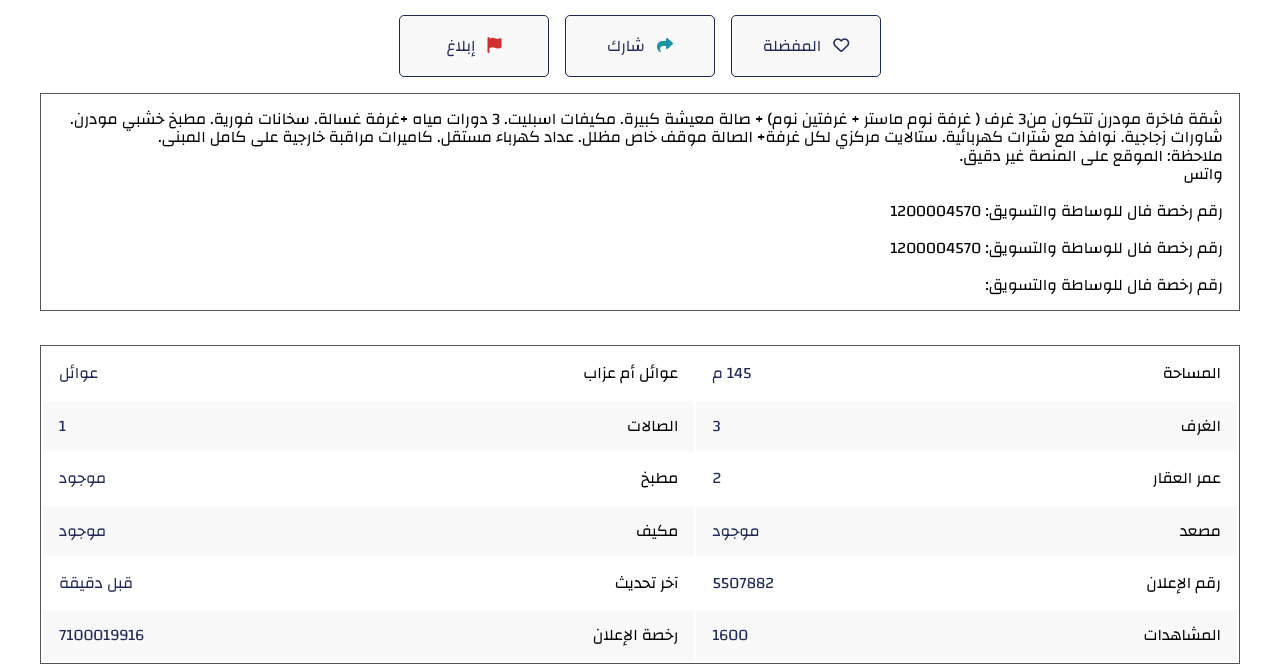
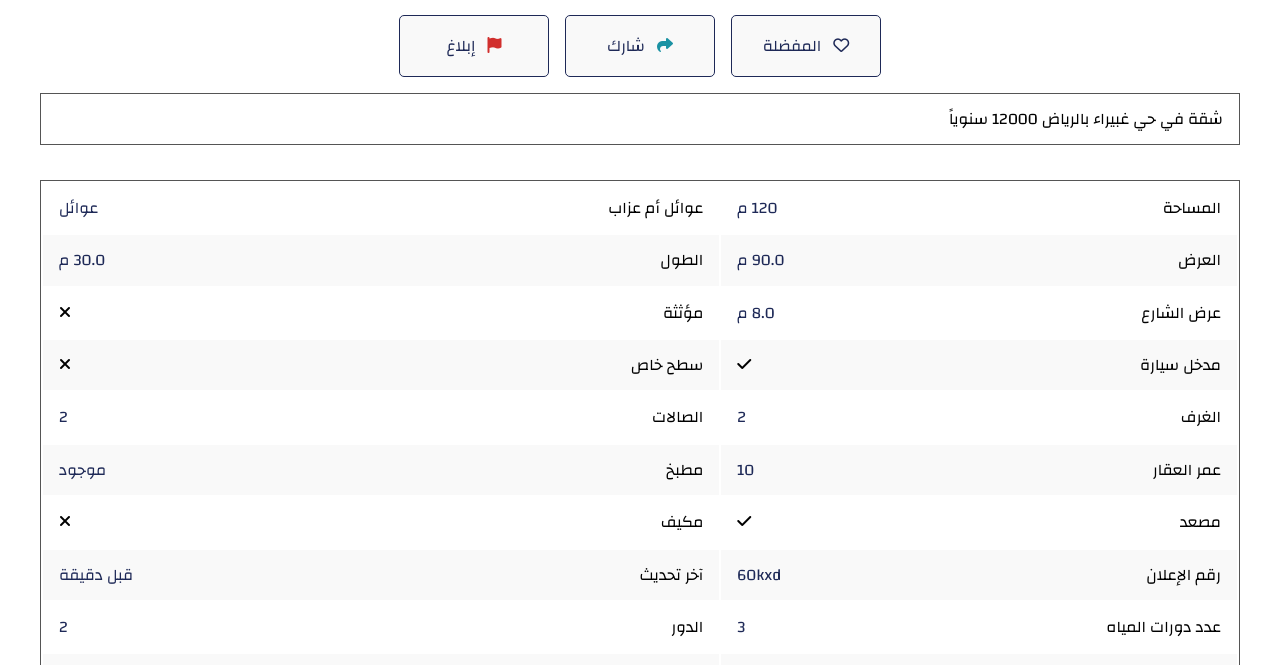
Before and after one commit to abdullahgomah/albdah-backend, a Django app: template property/templates/property/property-details.html in a window 1280 px wide. Shown: the part 777-1442 px from the top of the page. Run offline with Django 4.2, Linux system fonts and the light colour scheme; the template is opened without the code that fills it: values that come from a table or form of the project are taken from there, others are empty; data comes from the database, SQL or seed files in the repository; both versions use the stored data as it was after the commit.

Commit message:
edit property-details.html page, modify details table, add font awesoe icons

```diff
--- a/pages/templates/pages/index.html
+++ b/pages/templates/pages/index.html
@@ -142,7 +142,7 @@
                 <div class="item property">
                     <div class="property__info">
                         <h4 class="property__title">
-                            <a href="#">{{property.title}}</a>
+                            <a href="{% url 'property:property-details' property.number %}">{{property.title}}</a>
                         </h4>
                         <p class="property__price">
                             {{property.price}} ريال / <span>{{property.get_rent_type_display }}</span>
--- a/project/static/css/pages/main.css
+++ b/project/static/css/pages/main.css
@@ -62,6 +62,12 @@ button {
 
 header {
     min-height: 85px;
+    width: 100%;
+    position: sticky;
+    background: var(--secondary-color);
+    z-index: 10000;
+    top: 0;
+    left: 0;
 }
 
 header .container {
--- a/project/static/css/property/property-details.css
+++ b/project/static/css/property/property-details.css
@@ -203,7 +203,8 @@ body {
 }
 
 .advertiser__contact #btn__whatsapp {
-    background: #2cb12c;
+    background: #61cf70;
+    color: #f9f9f9;
 }
 
 @media (min-width: 900px) {
--- a/property/templates/property/property-details.html
+++ b/property/templates/property/property-details.html
@@ -28,19 +28,25 @@
 <section class="property">
     <div class="container">
 
-        <h3 class="property__title"> شقة للإيجار في شارع أبي سعد التيمي</h3>
+        <h3 class="property__title">{{property.title}}</h3>
         <h3 class="property__cost">
-            45000 ريال / <span id="type">سنوي</span>
+            {{property.price}} ريال / <span id="type">{{property.get_rent_type_display}}</span>
         </h3>
 
 
         <div class="gallery">
             <div class="swiper mySwiper">
                 <div class="swiper-wrapper">
+
+                    {% for img in property.imgs.all %}
+
+
                     <div class="swiper-slide">
-                        <img src="./assets/imgs/property_1_cover_img.webp" alt="">
+                        <img src="{{img.img.url}}" alt="">
                     </div>
-                    <div class="swiper-slide">
+                    {% endfor %}
+
+                    <!-- <div class="swiper-slide">
                         <img src="./assets/imgs/property_img_2.webp" alt="">
                     </div>
                     <div class="swiper-slide">
@@ -48,13 +54,19 @@
                     </div>
                     <div class="swiper-slide">
                         <img src="./assets/imgs/property_img_4.webp" alt="">
-                    </div>
+                    </div> -->
                 </div>
             </div>
             <p class="pics__count">
                 <i class="fa-solid fa-border-none"></i>
-                <span>10</span>
-                <span>صور</span>
+
+                {% if property.imgs.all.count == 1 %}
+                    <span>صورة واحدة</span>
+                {% else %}
+                    <span>{{property.imgs.all.count}}</span>
+                    <span>صور</span>
+                {% endif %}
+
             </p>
         </div>
 
@@ -82,30 +94,7 @@
 
 
         <p class="property__details">
-            شقة فاخرة مودرن تتكون من3 غرف ( غرفة نوم ماستر + غرفتين نوم) + صالة معيشة كبيرة.
-            مكيفات اسبليت.
-            3 دورات مياه +غرفة غسالة.
-            سخانات فورية.
-            مطبخ خشبي مودرن.
-            شاورات زجاجية.
-            نوافذ مع شترات كهربائية.
-            ستالايت مركزي لكل غرفة+ الصالة
-            موقف خاص مظلل.
-            عداد كهرباء مستقل.
-            كاميرات مراقبة خارجية على كامل المبنى.
-            <br>
-            ملاحظة: الموقع على المنصة غير دقيق.
-            <br>
-            واتس
-            <br>
-            <br>
-             رقم رخصة فال للوساطة والتسويق: 1200004570
-            <br>
-            <br>
-             رقم رخصة فال للوساطة والتسويق: 1200004570
-            <br>
-            <br>
-             رقم رخصة فال للوساطة والتسويق:
+            {{property.description|safe}}
         </p>
 
 
@@ -118,13 +107,81 @@
                         <div>
 
                             <p>المساحة</p>
-                            <p>145 م</p>
+                            <p><span>{{property.space}}</span> م</p>
                         </div>
                     </td>
                     <td>
                         <div>
                             <p>عوائل أم عزاب</p>
-                            <p>عوائل</p>
+
+                            {% if property.families == True %}
+                                <p>عوائل</p>
+                            {% else %}
+                                <p>عزاب</p>
+                            {% endif %}
+
+                        </div>
+                    </td>
+                </tr>
+                <tr>
+                    <td>
+                        <div>
+                            <p>العرض</p>
+                            <p>{{property.width}} م</p>
+                        </div>
+                    </td>
+                    <td>
+                        <div>
+                            <p>الطول</p>
+                            <p>{{property.length}} م</p>
+                        </div>
+                    </td>
+                </tr>
+                <tr>
+                    <td>
+                        <div>
+                            <p>عرض الشارع</p>
+                            <p>{{property.street_width}} م</p>
+                        </div>
+                    </td>
+                    <td>
+                        <div>
+                            <p>مؤثثة</p>
+
+                            {% if property.furnished == True %}
+                            <i class="fa-solid fa-check"></i>
+                            {% else %}
+                            <i class="fa-solid fa-xmark"></i>
+                            {% endif %}
+
+                            <!-- <p>{{property.furnished}}</p> -->
+                        </div>
+                    </td>
+                </tr>
+                <tr>
+                    <td>
+                        <div>
+                            <p>مدخل سيارة</p>
+
+                            {% if property.car_entrance == True %}
+                            <i class="fa-solid fa-check"></i>
+
+                            {% else %}
+                            <i class="fa-solid fa-xmark"></i>
+                            {% endif %}
+
+                        </div>
+                    </td>
+                    <td>
+                        <div>
+                            <p>سطح خاص</p>
+
+                            {% if property.private_surface == True %}
+                            <i class="fa-solid fa-check"></i>
+                            {% else %}
+                            <i class="fa-solid fa-xmark"></i>
+                            {% endif %}
+
                         </div>
                     </td>
                 </tr>
@@ -132,14 +189,14 @@
                     <td>
                         <div>
                             <p>الغرف</p>
-                            <p>3</p>
+                            <p>{{property.rooms}}</p>
                         </div>
                     </td>
                     <td>
                         <div>
 
                             <p>الصالات</p>
-                            <p>1</p>
+                            <p>{{property.lounges}}</p>
                         </div>
                     </td>
                 </tr>
@@ -148,7 +205,7 @@
                         <div>
 
                             <p>عمر العقار</p>
-                            <p>2</p>
+                            <p>{{property.property_age}}</p>
                         </div>
                     </td>
                     <td>
@@ -162,13 +219,25 @@
                     <td>
                         <div>
                             <p>مصعد</p>
-                            <p>موجود</p>
+
+                            {% if property.elevator == True %}
+                                <i class="fa-solid fa-check"></i>
+                            {% else %}
+                                <i class="fa-solid fa-xmark"></i>
+                            {% endif %}
+
                         </div>
                     </td>
                     <td>
                         <div>
                             <p>مكيف</p>
-                            <p>موجود</p>
+
+                            {% if property.ac == True %}
+                            <i class="fa-solid fa-check"></i>
+                            {% else %}
+                            <i class="fa-solid fa-xmark"></i>
+                            {% endif %}
+
                         </div>
                     </td>
                 </tr>
@@ -176,13 +245,79 @@
                     <td>
                         <div>
                             <p>رقم الإعلان</p>
-                            <p>5507882</p>
+                            <p>{{property.number}}</p>
                         </div>
                     </td>
                     <td>
                         <div>
                             <p>آخر تحديث</p>
                             <p>قبل دقيقة</p>
+                        </div>
+                    </td>
+                </tr>
+                <tr>
+                    <td>
+                        <div>
+                            <p>عدد دورات المياه</p>
+                            <p>{{property.bathroom}}</p>
+                        </div>
+                    </td>
+                    <td>
+                        <div>
+                            <p>الدور</p>
+                            <p>{{property.floor}}</p>
+
+                        </div>
+                    </td>
+                </tr>
+                <tr>
+                    <td>
+                        <div>
+                            <p>في فيلا</p>
+
+                            {% if property.in_villa == True %}
+                                <i class="fa-solid fa-check"></i>
+                            {% else %}
+                                <i class="fa-solid fa-xmark"></i>
+                            {% endif %}
+
+                        </div>
+                    </td>
+                    <td>
+                        <div>
+                            <p>مدخلين</p>
+
+                            {% if property.two_enternace == True %}
+                                <i class="fa-solid fa-check"></i>
+                            {% else %}
+                                <i class="fa-solid fa-xmark"></i>
+                            {% endif %}
+
+                        </div>
+                    </td>
+                </tr>
+                <tr>
+                    <td>
+                        <div>
+                            <p>مدخل خاص</p>
+
+                            {% if property.private_enternace == True %}
+                                <i class="fa-solid fa-check"></i>
+                            {% else %}
+                                <i class="fa-solid fa-xmark"></i>
+                            {% endif %}
+                        </div>
+                    </td>
+                    <td>
+                        <div>
+                            <p>ملحق</p>
+
+                            {% if property.extenstion == True %}
+                                <i class="fa-solid fa-check"></i>
+                            {% else %}
+                                <i class="fa-solid fa-xmark"></i>
+                            {% endif %}
+
                         </div>
                     </td>
                 </tr>
@@ -224,6 +359,8 @@
     </div>
 </section>
 
+
+<script src="{% static 'js/pages/app.js' %}"></script>
 {% endblock content %}
 
 
--- a/property/urls.py
+++ b/property/urls.py
@@ -4,5 +4,5 @@ from .views import *
 app_name = 'property'
 
 urlpatterns = [
-    path('details/', property_details, name='property-details')
+    path('<str:number>/details/', property_details, name='property-details')
 ]
```
Also changed, not shown: property/models.py (+20 -0 lines), property/views.py (+7 -2 lines), db.sqlite3, property/migrations/0012_apartmentrent_number.py (added), rent/apartment/albdah-gallery-3.jpeg (added).
